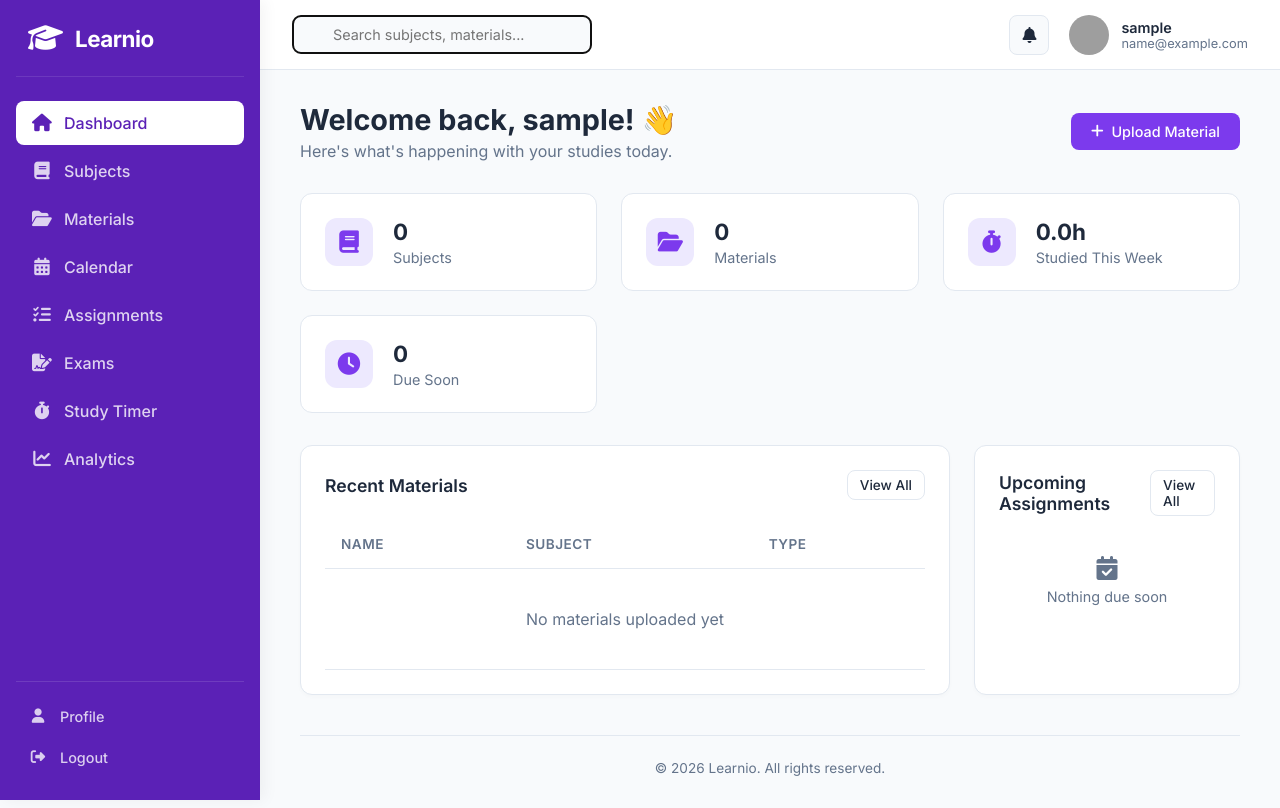
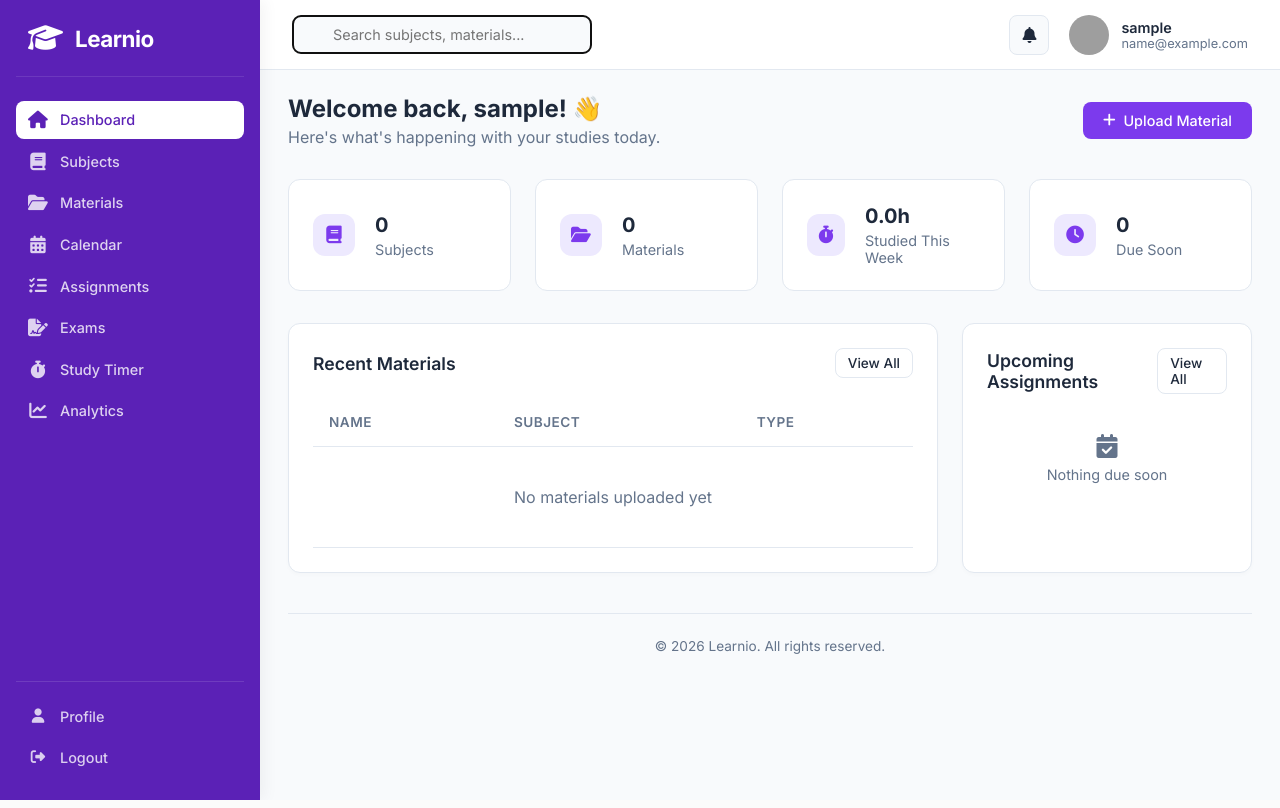
Before and after one commit to mhasantanveer546/Learnio, a Flask app: page /dashboard in a window 1280 px wide. Run offline with Flask 3, Linux system fonts and the light colour scheme; the visitor is signed in with stand-in values (Sample User, id 1); data comes from the database, SQL or seed files in the repository; data that the repository does not hold is empty; grey boxes are pictures that could not be loaded.

Commit message:
adding responsiveness for 1440px resolution

```diff
--- a/app/static/css/responsive.css
+++ b/app/static/css/responsive.css
@@ -54,6 +54,29 @@ h1, h2, h3, h4, p, span, td, a, strong, small {
     inset: 0;
     background: rgba(15, 23, 42, 0.5);
     z-index: 999;
+}
+
+/* ---- Laptop: 1200px - 1440px — previously uncovered gap, affects common
+   1366px and 1280px laptop screens which were getting full desktop sizing ---- */
+@media (max-width: 1440px) {
+    .content-wrapper {
+        padding: 24px 28px;
+    }
+    .stat-info h3 {
+        font-size: 1.25rem;
+    }
+    .stat-icon {
+        width: 42px;
+        height: 42px;
+        font-size: 1.1rem;
+    }
+    .page-header-flex h1 {
+        font-size: 1.5rem !important;
+    }
+    .sidebar-nav a {
+        font-size: 0.9rem;
+        padding: 10px 12px;
+    }
 }
 
 /* ---- Desktop/Tablet: 992px - 1199px ---- */
```
